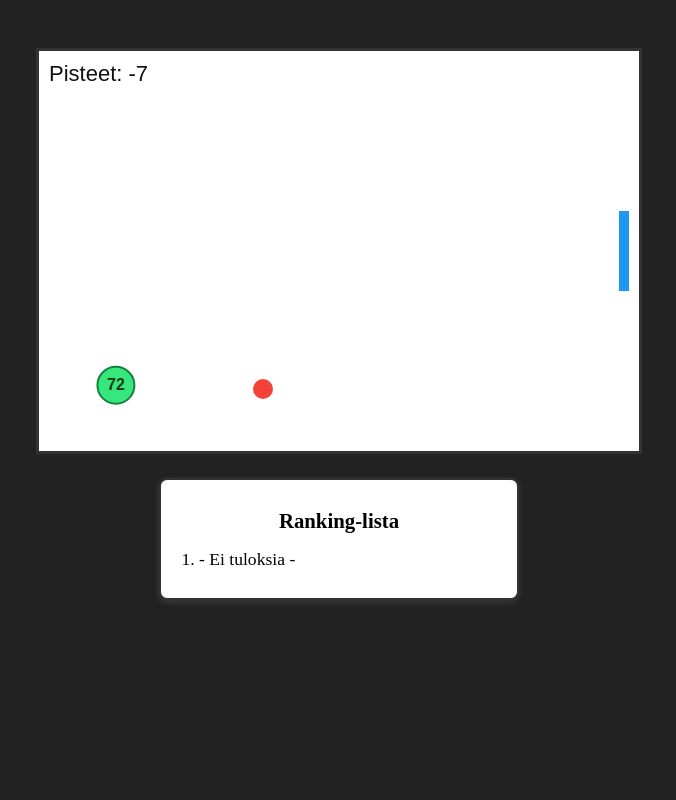
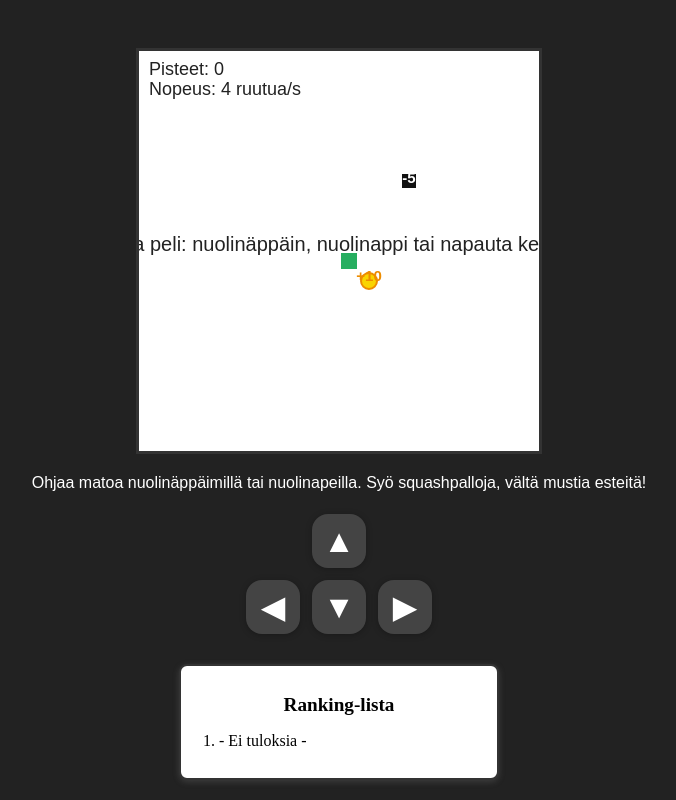
Before and after one commit to juksalmi/selain_squash, a plain HTML site: page index.html in a window 1280 px wide. Shown: the whole page, without its empty margins (301-977 px from the left). Drawn offline with Linux system fonts and the light colour scheme.

Commit message:
Update index.html

```diff
--- a/index.html
+++ b/index.html
@@ -2,246 +2,78 @@
 <html lang="fi">
 <head>
   <meta charset="UTF-8">
-  <title>Squash-peli Bonusmaaleilla ja Stroke-esteillä</title>
+  <title>Matopeli Squash-teemalla, rankingilla ja esteillä</title>
+  <meta name="viewport" content="width=device-width, initial-scale=1.0">
   <style>
     body { background: #222; display: flex; flex-direction: column; align-items: center; }
-    canvas { background: #fff; margin-top: 40px; border: 3px solid #333; }
+    canvas { background: #fff; margin-top: 40px; border: 3px solid #333; touch-action: none;}
+    #info { color: #fff; font-family: Arial; margin-top: 20px; }
+    #controls {
+      display: flex; flex-direction: column; align-items: center;
+      margin-top: 16px; user-select: none;
+    }
+    .row { display: flex; }
+    .arrow-btn {
+      width: 54px; height: 54px;
+      background: #444; color: #fff; border: none;
+      border-radius: 16px;
+      font-size: 2em;
+      margin: 6px;
+      display: flex; align-items: center; justify-content: center;
+      box-shadow: 0 1px 6px #0004;
+      transition: background 0.1s;
+      touch-action: manipulation;
+    }
+    .arrow-btn:active { background: #2196f3; }
     #ranking-list {
-      background: #fff;
-      border: 2px solid #333;
-      margin-top: 24px;
-      border-radius: 8px;
-      box-shadow: 0 2px 6px #8884;
-      min-width: 320px;
-      max-width: 340px;
-      padding: 12px 18px;
+      background: #fff; border: 2px solid #333;
+      margin-top: 24px; border-radius: 8px; box-shadow: 0 2px 6px #8884;
+      min-width: 280px; max-width: 340px; padding: 12px 18px;
     }
-    #ranking-list h2 { font-size: 1.3em; margin-bottom: 10px; text-align: center; }
+    #ranking-list h2 { font-size: 1.2em; margin-bottom: 10px; text-align: center; }
     #ranking-list ol { padding-left: 20px; }
-    #ranking-list li { font-size: 1.1em; margin: 4px 0; }
+    #ranking-list li { font-size: 1em; margin: 4px 0; }
+    @media (max-width: 500px) {
+      canvas { width: 90vw; height: 90vw; max-width: 98vw; max-height: 98vw;}
+      .arrow-btn { width: 42px; height: 42px; font-size: 1.5em;}
+    }
   </style>
 </head>
 <body>
-  <canvas id="squash" width="600" height="400"></canvas>
+  <canvas id="snake" width="400" height="400"></canvas>
+  <div id="info">Ohjaa matoa nuolinäppäimillä tai nuolinapeilla. Syö squashpalloja, vältä mustia esteitä!</div>
+  <div id="controls">
+    <div class="row">
+      <button class="arrow-btn" id="up">▲</button>
+    </div>
+    <div class="row">
+      <button class="arrow-btn" id="left">◀</button>
+      <button class="arrow-btn" id="down">▼</button>
+      <button class="arrow-btn" id="right">▶</button>
+    </div>
+  </div>
   <div id="ranking-list">
     <h2>Ranking-lista</h2>
     <ol id="rankings"></ol>
   </div>
   <script>
-    // --- PELI ---
-    const canvas = document.getElementById("squash");
-    const ctx = canvas.getContext("2d");
-    const width = canvas.width;
-    const height = canvas.height;
+    const canvas = document.getElementById('snake');
+    const ctx = canvas.getContext('2d');
+    const gridSize = 20;
+    const tileCount = canvas.width / gridSize;
+    const RANKINGS_COUNT = 5;
 
-    const paddle = { width: 10, height: 80, x: width - 20, y: height/2 - 40, speed: 6, dy: 0 };
-    const ball = { x: 40, y: height/2, radius: 10, speed: 4, dx: 4, dy: 3 };
-    let score = 0;
-    let isGameOver = false;
-    let disqualified = false;
+    // --- Game state ---
+    let snake, direction, squashBall, grow, score, gameOver, started;
+    let speed, ballValue, block, blockValue, loopTimeout;
 
-    // --- MAALI ("target") ---
-    let target = null;
-    let targetActive = true;
-
-    // --- STROKE-ESTE ---
-    let stroke = null;
-    let strokeActive = true;
-
-    // Skaalaus funktiot (isosta pienimpään)
-    function targetRadius(points) { return 40 - ((points-1)/99)*30; }
-    function strokeRadius(points) { return 40 - ((points-1)/9)*30; }
-
-    // Kentälle uusi maali satunnaiseen paikkaan (ei päällekkäin esteen kanssa)
-    function spawnTarget() {
-      let value, radius, x, y, safe = false, tries = 0;
-      do {
-        value = Math.floor(Math.random()*100) + 1;
-        radius = targetRadius(value);
-        const margin = Math.max(radius, 30);
-        x = Math.random()*(width-2*margin) + margin;
-        y = Math.random()*(height-2*margin) + margin;
-        // Tarkista ettei osu strokeen
-        safe = !strokeActive || !stroke ||
-          Math.hypot(x-stroke.x, y-stroke.y) > (radius + stroke.radius + 8);
-        tries++;
-      } while(!safe && tries < 100);
-      target = { x, y, radius, value };
-      targetActive = true;
-    }
-
-    // Kentälle uusi stroke-este (ei päällekkäin maalin kanssa)
-    function spawnStroke() {
-      let value, radius, x, y, safe = false, tries = 0;
-      do {
-        value = Math.floor(Math.random()*10) + 1;
-        radius = strokeRadius(value);
-        const margin = Math.max(radius, 30);
-        x = Math.random()*(width-2*margin) + margin;
-        y = Math.random()*(height-2*margin) + margin;
-        // Tarkista ettei osu maaliin
-        safe = !targetActive || !target ||
-          Math.hypot(x-target.x, y-target.y) > (radius + target.radius + 8);
-        tries++;
-      } while(!safe && tries < 100);
-      stroke = { x, y, radius, value };
-      strokeActive = true;
-    }
-
-    function ballHitsTarget() {
-      if (!targetActive || !target) return false;
-      const dx = ball.x - target.x;
-      const dy = ball.y - target.y;
-      return Math.sqrt(dx*dx + dy*dy) < ball.radius + target.radius;
-    }
-    function ballHitsStroke() {
-      if (!strokeActive || !stroke) return false;
-      const dx = ball.x - stroke.x;
-      const dy = ball.y - stroke.y;
-      return Math.sqrt(dx*dx + dy*dy) < ball.radius + stroke.radius;
-    }
-
-    document.addEventListener("keydown", function(e) {
-      if (e.key === "ArrowUp") paddle.dy = -paddle.speed;
-      else if (e.key === "ArrowDown") paddle.dy = paddle.speed;
-    });
-    document.addEventListener("keyup", function(e) {
-      if (e.key === "ArrowUp" || e.key === "ArrowDown") paddle.dy = 0;
-    });
-
-    function drawPaddle() {
-      ctx.fillStyle = "#2196f3";
-      ctx.fillRect(paddle.x, paddle.y, paddle.width, paddle.height);
-    }
-    function drawBall() {
-      ctx.beginPath();
-      ctx.arc(ball.x, ball.y, ball.radius, 0, Math.PI*2);
-      ctx.fillStyle = "#f44336";
-      ctx.fill();
-      ctx.closePath();
-    }
-    function drawTarget() {
-      if (!targetActive || !target) return;
-      ctx.beginPath();
-      ctx.arc(target.x, target.y, target.radius, 0, Math.PI*2);
-      ctx.fillStyle = "#37e77e";
-      ctx.fill();
-      ctx.lineWidth = 2;
-      ctx.strokeStyle = "#11833d";
-      ctx.stroke();
-      ctx.closePath();
-      ctx.font = "bold 16px Arial";
-      ctx.fillStyle = "#183b13";
-      ctx.textAlign = "center";
-      ctx.textBaseline = "middle";
-      ctx.fillText(target.value, target.x, target.y);
-      ctx.textAlign = "left";
-      ctx.textBaseline = "alphabetic";
-    }
-    function drawStroke() {
-      if (!strokeActive || !stroke) return;
-      ctx.beginPath();
-      ctx.arc(stroke.x, stroke.y, stroke.radius, 0, Math.PI*2);
-      ctx.fillStyle = "#e74c3c";
-      ctx.fill();
-      ctx.lineWidth = 2;
-      ctx.strokeStyle = "#910000";
-      ctx.stroke();
-      ctx.closePath();
-      ctx.font = "bold 16px Arial";
-      ctx.fillStyle = "#fff";
-      ctx.textAlign = "center";
-      ctx.textBaseline = "middle";
-      ctx.fillText("-" + stroke.value, stroke.x, stroke.y);
-      ctx.textAlign = "left";
-      ctx.textBaseline = "alphabetic";
-    }
-    function drawScore() {
-      ctx.font = "22px Arial";
-      ctx.fillStyle = "#111";
-      ctx.fillText("Pisteet: " + score, 10, 30);
-    }
-
-    function update() {
-      if (isGameOver) return;
-
-      paddle.y += paddle.dy;
-      if (paddle.y < 0) paddle.y = 0;
-      if (paddle.y + paddle.height > height) paddle.y = height - paddle.height;
-
-      ball.x += ball.dx;
-      ball.y += ball.dy;
-
-      if (ball.y - ball.radius < 0 || ball.y + ball.radius > height) {
-        ball.dy = -ball.dy;
-      }
-      if (ball.x - ball.radius < 0) {
-        ball.dx = -ball.dx;
-      }
-
-      // Osuma maaliin
-      if (targetActive && ballHitsTarget()) {
-        score += target.value;
-        targetActive = false;
-        target = null;
-      }
-
-      // Osuma strokeen (miinus pisteitä)
-      if (strokeActive && ballHitsStroke()) {
-        score -= stroke.value;
-        strokeActive = false;
-        stroke = null;
-        if (score < 0) {
-          disqualified = true;
-          isGameOver = true;
-          setTimeout(gameOver, 350);
-        }
-      }
-
-      // Mailaosuma
-      if (
-        ball.x + ball.radius > paddle.x &&
-        ball.y > paddle.y &&
-        ball.y < paddle.y + paddle.height
-      ) {
-        ball.dx = -ball.dx;
-        score++;
-        // Jos maali ei ole, arvotaan uusi
-        if (!targetActive) spawnTarget();
-        // Jos stroke ei ole, arvotaan uusi
-        if (!strokeActive) spawnStroke();
-      }
-
-      // Normi game over
-      if (ball.x - ball.radius > width && !isGameOver) {
-        isGameOver = true;
-        setTimeout(gameOver, 350);
-      }
-    }
-
-    function draw() {
-      ctx.clearRect(0, 0, width, height);
-      drawPaddle();
-      drawBall();
-      drawTarget();
-      drawStroke();
-      drawScore();
-    }
-
-    function loop() {
-      update();
-      draw();
-      if (!isGameOver) requestAnimationFrame(loop);
-    }
-
-    // --- RANKING-LISTA ---
-    const MAX_RANKINGS = 10;
+    // --- Ranking ---
     function getRankings() {
-      const saved = localStorage.getItem("squash-rankings");
+      const saved = localStorage.getItem("snake-rankings");
       return saved ? JSON.parse(saved) : [];
     }
     function saveRankings(rankings) {
-      localStorage.setItem("squash-rankings", JSON.stringify(rankings));
+      localStorage.setItem("snake-rankings", JSON.stringify(rankings));
     }
     function updateRankingList() {
       const rankings = getRankings();
@@ -257,44 +89,262 @@
         ol.appendChild(li);
       });
     }
-
     function addRanking(name, score) {
       let rankings = getRankings();
       rankings.push({name, score});
       rankings.sort((a, b) => b.score - a.score);
-      if (rankings.length > MAX_RANKINGS) rankings = rankings.slice(0, MAX_RANKINGS);
+      if (rankings.length > RANKINGS_COUNT) rankings = rankings.slice(0, RANKINGS_COUNT);
       saveRankings(rankings);
       updateRankingList();
     }
 
-    function gameOver() {
-      setTimeout(() => {
+    // --- Game logic ---
+    function resetGame() {
+      snake = [{x: 10, y: 10}];
+      direction = {x: 0, y: 0};
+      squashBall = spawnBall();
+      grow = 0;
+      score = 0;
+      gameOver = false;
+      started = false;
+      speed = 250;     // ms / frame (alussa hidas)
+      ballValue = 10;  // squashpallon arvo
+      block = spawnBlock();
+      blockValue = 5;  // alussa este -5 pistettä
+    }
+
+    // Ohjaus
+    function handleDirection(newDir) {
+      if (gameOver) return;
+      if (newDir.x === -direction.x && newDir.y === -direction.y) return;
+      direction = newDir;
+      started = true;
+    }
+    document.addEventListener("keydown", e => {
+      if (gameOver) {
+        startNewGame();
+        return;
+      }
+      if (e.key === "ArrowUp" && direction.y !== 1) handleDirection({x:0, y:-1});
+      else if (e.key === "ArrowDown" && direction.y !== -1) handleDirection({x:0, y:1});
+      else if (e.key === "ArrowLeft" && direction.x !== 1) handleDirection({x:-1, y:0});
+      else if (e.key === "ArrowRight" && direction.x !== -1) handleDirection({x:1, y:0});
+    });
+    document.getElementById('up').addEventListener('touchstart', e => { e.preventDefault(); handleDirection({x:0, y:-1}); });
+    document.getElementById('down').addEventListener('touchstart', e => { e.preventDefault(); handleDirection({x:0, y:1}); });
+    document.getElementById('left').addEventListener('touchstart', e => { e.preventDefault(); handleDirection({x:-1, y:0}); });
+    document.getElementById('right').addEventListener('touchstart', e => { e.preventDefault(); handleDirection({x:1, y:0}); });
+    document.getElementById('up').addEventListener('mousedown', () => handleDirection({x:0, y:-1}));
+    document.getElementById('down').addEventListener('mousedown', () => handleDirection({x:0, y:1}));
+    document.getElementById('left').addEventListener('mousedown', () => handleDirection({x:-1, y:0}));
+    document.getElementById('right').addEventListener('mousedown', () => handleDirection({x:1, y:0}));
+
+    // Kosketa tai klikkaa canvasia kun peli on ohi -> uusi peli
+    canvas.addEventListener("touchstart", () => {
+      if (gameOver) startNewGame();
+    });
+    canvas.addEventListener("mousedown", () => {
+      if (gameOver) startNewGame();
+    });
+
+    function startNewGame() {
+      if (loopTimeout) clearTimeout(loopTimeout);
+      resetGame();
+      draw();
+      setTimeout(gameLoop, speed);
+    }
+
+    function spawnBall() {
+      let ball;
+      while (true) {
+        ball = {
+          x: Math.floor(Math.random() * tileCount),
+          y: Math.floor(Math.random() * tileCount)
+        };
+        // Ei matoon eikä esteeseen
+        if (!snake.some(part => part.x === ball.x && part.y === ball.y) &&
+            (!block || (block.x !== ball.x || block.y !== ball.y))) break;
+      }
+      return ball;
+    }
+    function spawnBlock() {
+      let blk;
+      while (true) {
+        blk = {
+          x: Math.floor(Math.random() * tileCount),
+          y: Math.floor(Math.random() * tileCount)
+        };
+        // Ei matoon eikä squashpalloon
+        if (!snake.some(part => part.x === blk.x && part.y === blk.y) &&
+            (!squashBall || (squashBall.x !== blk.x || squashBall.y !== blk.y))) break;
+      }
+      return blk;
+    }
+
+    function drawSquashBall(ball) {
+      ctx.beginPath();
+      ctx.arc(
+        ball.x * gridSize + gridSize/2,
+        ball.y * gridSize + gridSize/2,
+        gridSize/2 - 2,
+        0, Math.PI*2
+      );
+      ctx.fillStyle = "#f9d401";
+      ctx.fill();
+      ctx.strokeStyle = "#ed8c00";
+      ctx.lineWidth = 2;
+      ctx.stroke();
+      ctx.closePath();
+      ctx.font = "bold 15px Arial";
+      ctx.fillStyle = "#ed8c00";
+      ctx.textAlign = "center";
+      ctx.fillText("+" + ballValue, ball.x*gridSize+gridSize/2, ball.y*gridSize+gridSize/2);
+      ctx.textAlign = "left";
+    }
+    function drawBlock(blk) {
+      ctx.beginPath();
+      ctx.rect(blk.x * gridSize + 3, blk.y * gridSize + 3, gridSize-6, gridSize-6);
+      ctx.fillStyle = "#111";
+      ctx.fill();
+      ctx.closePath();
+      ctx.font = "bold 15px Arial";
+      ctx.fillStyle = "#fff";
+      ctx.textAlign = "center";
+      ctx.fillText("-" + blockValue, blk.x*gridSize+gridSize/2, blk.y*gridSize+gridSize/2+2);
+      ctx.textAlign = "left";
+    }
+    function drawSnake() {
+      for (let i = 0; i < snake.length; i++) {
+        ctx.fillStyle = i === 0 ? "#27ae60" : "#2196f3";
+        ctx.fillRect(
+          snake[i].x * gridSize + 2,
+          snake[i].y * gridSize + 2,
+          gridSize - 4,
+          gridSize - 4
+        );
+      }
+    }
+    function drawScore() {
+      ctx.font = "18px Arial";
+      ctx.fillStyle = "#222";
+      ctx.fillText("Pisteet: " + score, 10, 24);
+      ctx.fillText("Nopeus: " + (Math.round(1000/speed)) + " ruutua/s", 10, 44);
+    }
+
+    function step() {
+      if (gameOver || !started) return;
+
+      const newHead = {
+        x: snake[0].x + direction.x,
+        y: snake[0].y + direction.y
+      };
+
+      // Seinään törmäys
+      if (
+        newHead.x < 0 || newHead.x >= tileCount ||
+        newHead.y < 0 || newHead.y >= tileCount
+      ) {
+        endGame();
+        return;
+      }
+      // Itseensä törmäys
+      if (snake.some(part => part.x === newHead.x && part.y === newHead.y)) {
+        endGame();
+        return;
+      }
+
+      snake.unshift(newHead);
+
+      // Syö squashpallo
+      if (newHead.x === squashBall.x && newHead.y === squashBall.y) {
+        grow += 1;
+        score += ballValue;
+        // Päivitä nopeus ja arvot joka 10. pisteen kohdalla
+        let oldSpeed = speed;
+        if (Math.floor((score-ballValue)/10) !== Math.floor((score)/10)) {
+          speed = Math.max(60, speed - 18); // vähennä aikaa, max 60ms (nopein)
+          ballValue += 10;
+          blockValue += 10;
+        }
+        squashBall = spawnBall();
+      }
+      // Syö musta neliöeste
+      else if (newHead.x === block.x && newHead.y === block.y) {
+        score -= blockValue;
+        if (score < 0) { endGame(); return; }
+        block = spawnBlock();
+      }
+
+      // Kasvetaanko?
+      if (grow > 0) {
+        grow--;
+      } else {
+        snake.pop();
+      }
+    }
+
+    function draw() {
+      ctx.clearRect(0, 0, canvas.width, canvas.height);
+      drawSquashBall(squashBall);
+      drawBlock(block);
+      drawSnake();
+      drawScore();
+      if (!started && !gameOver) {
+        ctx.fillStyle = "#222";
+        ctx.font = "20px Arial";
+        ctx.textAlign = "center";
+        ctx.fillText("Aloita peli: nuolinäppäin, nuolinappi tai napauta kenttää", canvas.width/2, canvas.height/2);
+        ctx.textAlign = "left";
+      }
+      if (gameOver) {
+        ctx.fillStyle = "#d63031";
+        ctx.font = "32px Arial";
+        ctx.textAlign = "center";
+        ctx.fillText("Peli ohi!", canvas.width/2, canvas.height/2-12);
+        ctx.font = "18px Arial";
+        ctx.fillText("Pisteet: " + score, canvas.width/2, canvas.height/2+18);
+        ctx.fillText("Uusi peli: napauta kenttää, paina nappia tai näppäintä", canvas.width/2, canvas.height/2+42);
+        ctx.textAlign = "left";
+      }
+    }
+
+    function gameLoop() {
+      step();
+      draw();
+      if (!gameOver) {
+        loopTimeout = setTimeout(gameLoop, speed);
+      }
+      // Jos peli loppuu, ajetaan ranking
+      if (gameOver) setTimeout(handleRanking, 500);
+    }
+
+    function endGame() {
+      gameOver = true;
+    }
+
+    function handleRanking() {
       let rankings = getRankings();
-        let inTop10 = (
-          rankings.length < MAX_RANKINGS ||
+      let inTop = (
+        rankings.length < RANKINGS_COUNT ||
         score > rankings[rankings.length - 1].score
       );
-        let msg = disqualified
-          ? `Sinut hylättiin, koska pisteesi menivät alle nollan!`
-          : `Peli ohi! Pisteesi: ${score}`;
-        if (inTop10 && score > 0 && !disqualified) {
-          let name = prompt(`${msg}\nOnneksi olkoon, pääsit ranking-listalle!\nSyötä nimesi:`, "Pelaaja");
+      if (inTop && score > 0) {
+        let name = prompt(`Pisteesi: ${score}\nOnneksi olkoon, pääsit ranking-listalle!\nSyötä nimesi:`, "Pelaaja");
         if (name && name.trim()) {
           addRanking(name.trim().substring(0, 16), score);
         }
       } else {
-          alert(msg);
+        alert(`Peli ohi! Pisteesi: ${score}`);
       }
-        document.location.reload();
-      }, 250);
+      updateRankingList();
     }
 
-    // Ensimmäinen maali ja stroke
-    spawnTarget();
-    spawnStroke();
+    // Aloitus
+    resetGame();
+    updateRankingList();
+    draw();
+    setTimeout(gameLoop, speed);
 
-    updateRankingList();
-    loop();
   </script>
 </body>
 </html>
```
Lines whose indentation alone changed are shown as unchanged.
